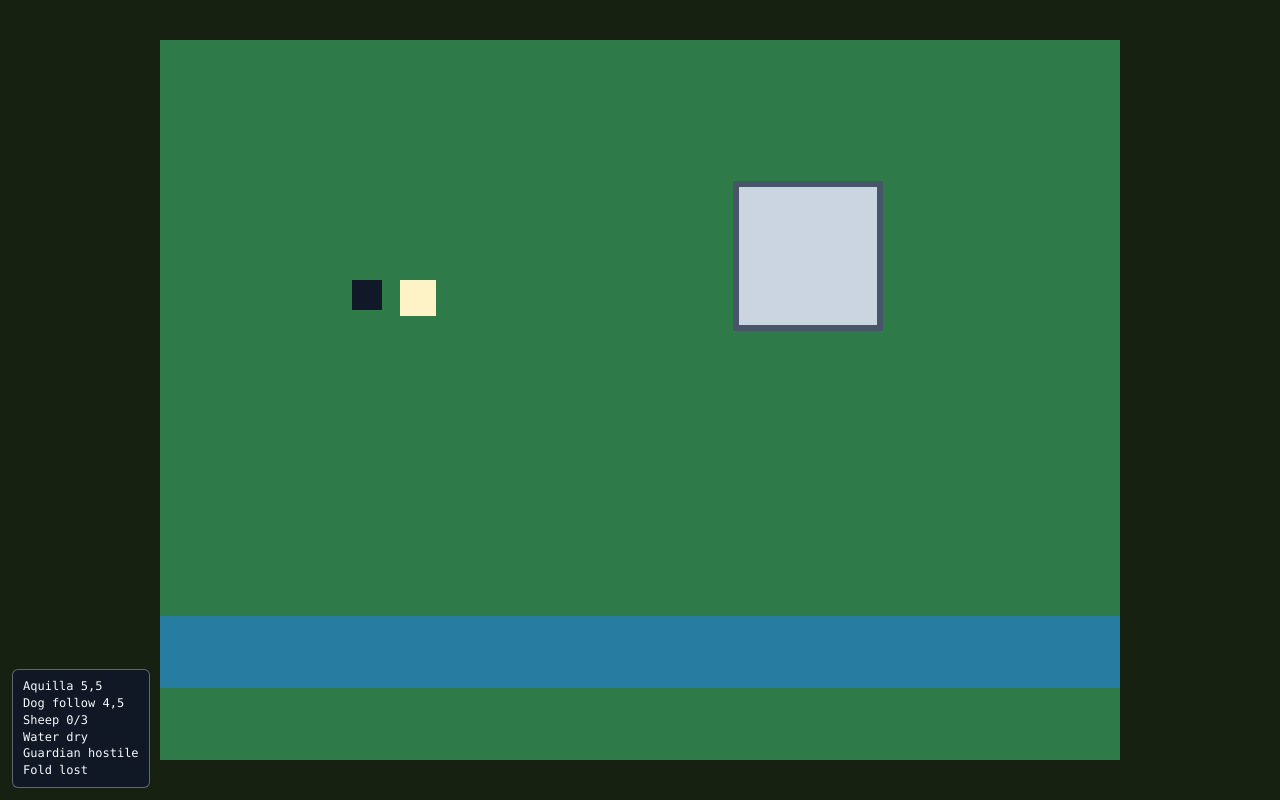
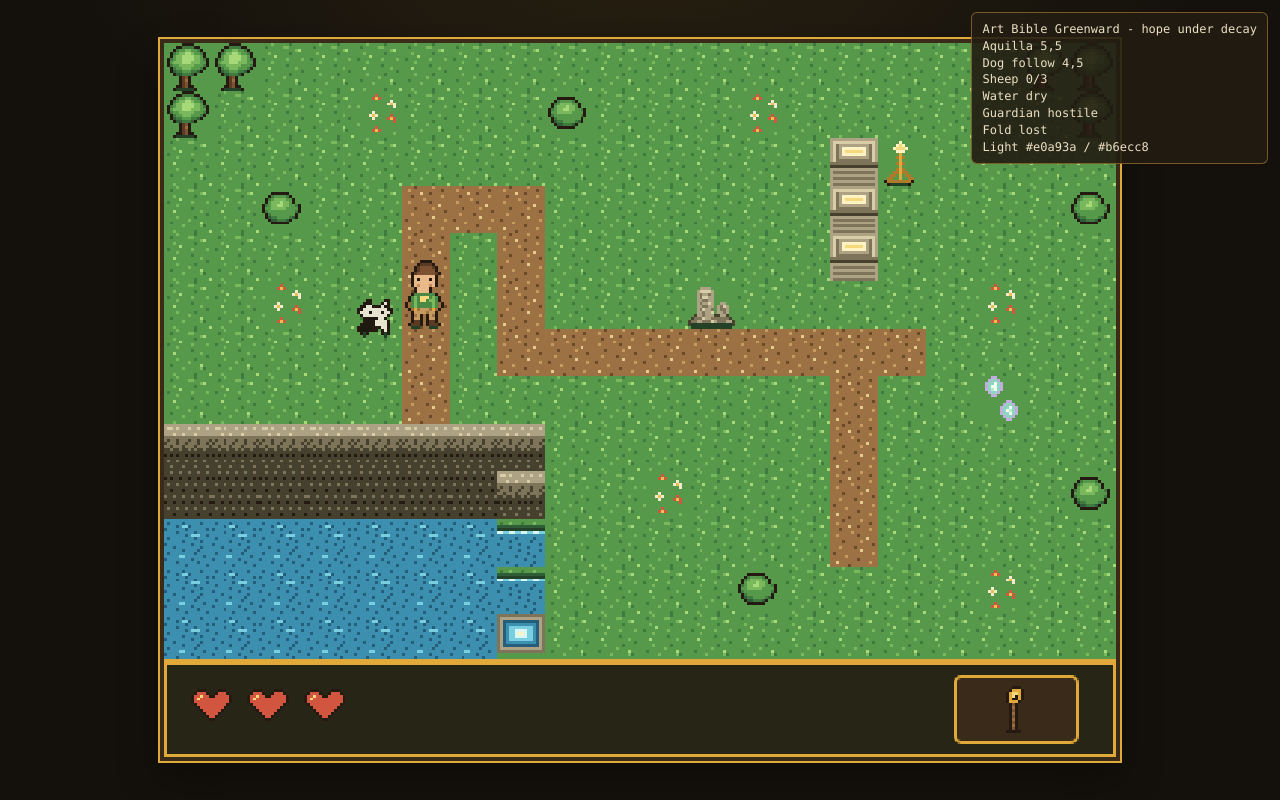
Before and after one commit to tribett/Aquilla, a website built with Vite: page index.html in a window 1280 px wide. Built offline with nearby package versions, Linux system fonts and the light colour scheme; animation ran at ten frames a second.

Commit message:
feat: apply Aquilla art bible direction

```diff
--- /dev/null
+++ b/src/art/aquillaArt.ts
@@ -0,0 +1,510 @@
+export interface PixelAsset {
+  rows: readonly string[];
+  palette: Readonly<Record<string, string>>;
+}
+
+const overworldPalette = {
+  a: "#2f5e36",
+  b: "#3f7a3e",
+  c: "#56994a",
+  d: "#79b85c",
+  e: "#a8d978",
+  f: "#6b4a2b",
+  g: "#9c7144",
+  h: "#c79b5e",
+  i: "#e6cb8e",
+  j: "#46412f",
+  k: "#7d745a",
+  l: "#ada284",
+  m: "#d8cda6",
+  n: "#245e7a",
+  o: "#3d8fb0",
+  p: "#79cfe0",
+  q: "#d8f6f2",
+  r: "#b07a2b",
+  s: "#e0a93a",
+  t: "#f6d97a",
+  u: "#fff3c4",
+  v: "#5a3a22",
+  w: "#7d5230",
+  W: "#9c6a3c",
+  x: "#241a12",
+  z: "#234127",
+  "1": "#f2fff0",
+  "2": "#b6ecc8",
+  "3": "#8fd6c0",
+  "4": "#c4abe0",
+  "5": "#d2553f",
+  "6": "#f3ead0",
+  "7": "#e8c24a",
+} as const;
+
+const characterPalette = {
+  x: "#241a12",
+  h: "#5a3a22",
+  H: "#7d5230",
+  s: "#eab98a",
+  S: "#c78a5c",
+  t: "#4a8a45",
+  T: "#79b85c",
+  d: "#2f5e36",
+  g: "#e0a93a",
+  G: "#f6d97a",
+  p: "#c79b5e",
+  P: "#9c7144",
+  o: "#5a3a22",
+  w: "#7d5230",
+  c: "#9c6a3c",
+  z: "#234127",
+  n: "#e8e2d0",
+} as const;
+
+const dogPalette = {
+  x: "#241a12",
+  b: "#1d1810",
+  w: "#e8e2d0",
+  g: "#7d745a",
+  t: "#c79b5e",
+  z: "#234127",
+} as const;
+
+const iconPalette = {
+  x: "#241a12",
+  w: "#7d5230",
+  W: "#9c6a3c",
+  g: "#b07a2b",
+  G: "#e0a93a",
+  t: "#f6d97a",
+  u: "#fff3c4",
+  r: "#a33b2c",
+  R: "#d2553f",
+} as const;
+
+const G = [
+  "ccccdcccccbccccc",
+  "ccbcccccddcccccc",
+  "ccccccccccccdecc",
+  "cccdccccccbccccc",
+  "cccccecccccccccc",
+  "cbcccccccdccccdc",
+  "ccccdccccccccccc",
+  "cccccccccbcccccc",
+  "ccceccccccccdccc",
+  "ccccccccccccccbc",
+  "ccccdcccccbccccc",
+  "ccccccccdccccccc",
+  "ccbccccccccceccc",
+  "ccccccdcccccdbcc",
+  "cccccccccccccccc",
+  "cccdccccccbcccce",
+];
+
+const g = [
+  "bbbbabbcbbbbbbbb",
+  "bbbcbbbbbbabbbcb",
+  "bbbbbbbbcbbbbbbb",
+  "bbabbbbbbbbbcbbb",
+  "bbbbcbbbbabbbbbb",
+  "bbbbbbbbbbbbbbbc",
+  "bcbbbbabbbbbbbbb",
+  "bbbbbbbbbbcbbbbb",
+  "bbbbbbbcbbbbabbb",
+  "bbbabcbbbbbbbbbb",
+  "bbbbbbbbbbbbcbbb",
+  "bbbcbbbbabbbbbbb",
+  "bbbbbbbbbbbbbbbb",
+  "bbbbabbbbbcbbbbb",
+  "bbbbbbbbbbbbbbbc",
+  "bcbbbbbbabbbbbbb",
+];
+
+const F = [
+  "cccccccccccccccc",
+  "ccccccc5ccccdccc",
+  "cccccc575ccccccc",
+  "cccccccccccc6ccc",
+  "ccccccccccc676cc",
+  "cdccccccccccc6cc",
+  "cccccccccccccccc",
+  "cccccc6ccccccccc",
+  "ccccc676cccc5ccc",
+  "cccccc6cccc575cc",
+  "ccccccccccccc5cc",
+  "cdcccccccccccccc",
+  "ccccccc5cccccccc",
+  "cccccc575ccccccc",
+  "cccccccccccccdcc",
+  "cccccccccccccccc",
+];
+
+const B = [
+  "................",
+  "................",
+  "....xxxxxx......",
+  "...xbccccbx.....",
+  "..xbcddddccx....",
+  "..xcdddeddcx....",
+  ".xbcddeeddccbx..",
+  ".xccdddddccccx..",
+  ".xbcccccccccbx..",
+  "..xbccccccccx...",
+  "..xabbccccbax...",
+  "...xaabbbax.....",
+  "....xxxxxx......",
+  "................",
+  "................",
+  "................",
+];
+
+const T = [
+  "......xxxx......",
+  "....xxbbbbxx....",
+  "...xbccddccbx...",
+  "..xbcddeedccbx..",
+  "..xcddeeeeddcx..",
+  ".xbcddeeeeddcbx.",
+  ".xcdddeeedddccx.",
+  ".xbccdddddcccbx.",
+  "..xbccdddcccbx..",
+  "..xabbcccbbax...",
+  "...xaabbbax.....",
+  ".....xvwx.......",
+  ".....xvWx.......",
+  ".....xvwx.......",
+  "....xxvwxx......",
+  "...xzzzzzzx.....",
+];
+
+const P = [
+  "ggggfggggghggggg",
+  "gghggggggggggfgg",
+  "ggggggiggfgggggg",
+  "gggfggggggggghgg",
+  "ggggggghgggggggg",
+  "gghggggggfgggggg",
+  "ggggggggggggiggg",
+  "ggggfggggghggggg",
+  "ggggggggggggggfg",
+  "ggghggggfggggggg",
+  "ggggggggggiggggg",
+  "gfgggggggggggghg",
+  "ggggghgggggggggg",
+  "gggggggggfgggggg",
+  "ggigggggggggghgg",
+  "ggggggfggggggggg",
+];
+
+const W = [
+  "oooooooooooooooo",
+  "onoooonooooonooo",
+  "oooonoppnooooooo",
+  "noooooonoooooono",
+  "oooonooooonooooo",
+  "ooooooonopppoono",
+  "onoooooooonooooo",
+  "oooooonooooonooo",
+  "noooooooonoooooo",
+  "ooonoooooooonooo",
+  "oooooonoooonoooo",
+  "onoooooooonooooo",
+  "oooooppoooooonoo",
+  "noooooooonoooooo",
+  "oooonoooooonoooo",
+  "ooooooonoooooono",
+];
+
+const w = [
+  "cccccccccccccccc",
+  "cbccdcccbcccdccc",
+  "aaaaaaaaaaaaaaaa",
+  "zzzzzzzzzzzzzzzz",
+  "qqppqqppqqppqqpp",
+  "oooooooooooooooo",
+  "onoooonooooonooo",
+  "oooonoooooonoooo",
+  "noooooonoooooono",
+  "oooonooooonooooo",
+  "ooooooonoooooono",
+  "onoooooooonooooo",
+  "oooooonooooonooo",
+  "noooooooonoooooo",
+  "ooonoooooooonooo",
+  "oooooonoooonoooo",
+];
+
+const C = [
+  "jjkjjkjjkjjkjjkj",
+  "jjjjjjjjjjjjjjjj",
+  "xjxjjxjjxjjxjjxj",
+  "jjjjjjjjjjjjjjjj",
+  "jkjjkjjkjjkjjkjj",
+  "jjjjjjjjjjjjjjjj",
+  "jjxjjjxjjjxjjjxj",
+  "jjjjjjjjjjjjjjjj",
+  "kjjkjjkjjkjjkjjk",
+  "jjjjjjjjjjjjjjjj",
+  "xjjxjjxjjxjjxjjx",
+  "jjjjjjjjjjjjjjjj",
+  "jkjjkjjkjjkjjkjj",
+  "jjjjjjjjjjjjjjjj",
+  "jjjxjjjxjjjxjjjx",
+  "jjjjjjjjjjjjjjjj",
+];
+
+const c = [
+  "llllllllllllllll",
+  "lmmlmlllmllmllml",
+  "llllllllllllllll",
+  "lllmllmlllmlllll",
+  "kkkkkkkkkkkkkkkk",
+  "kjkkjkkkjkkjkkkj",
+  "jkkkjkkjkkkjkkjk",
+  "kkjkkkjkkkjkkkkj",
+  "jjkjjkjjkjkjjkjj",
+  "jjjjjjjjjjjjjjjj",
+  "xjxjxjjxjxjxjjxj",
+  "jjjjjjjjjjjjjjjj",
+  "jkjjkjjkjjkjjkjj",
+  "jjjjjjjjjjjjjjjj",
+  "jjkjjjkjjjkjjjkj",
+  "jjjjjjjjjjjjjjjj",
+];
+
+const R = [
+  "................",
+  "................",
+  "....llll........",
+  "...lmmmml.......",
+  "...lkllkl.......",
+  "...lkmmll.......",
+  "...llkkll.......",
+  "...lkllml..ll...",
+  "...llkkll.lkml..",
+  "...lkmllk.lkkl..",
+  "...llkllm.llkl..",
+  "..jllkllljjllj..",
+  ".jkkkmllkkkkkkj.",
+  "jkkllkkkmlkkkllj",
+  "jzzzzzzzzzzzzzzj",
+  ".zzzzzzzzzzzzzz.",
+];
+
+const S = [
+  "llllllllllllllll",
+  "lmmmmmmmmmmmmmml",
+  "lmkllllllllllkml",
+  "lmkluuuuuuuulkml",
+  "lmkluttttttulkml",
+  "lmkluuuuuuuulkml",
+  "lmkllllllllllkml",
+  "lmkkkkkkkkkkkkml",
+  "kkkkkkkkkkkkkkkk",
+  "jjjjjjjjjjjjjjjj",
+  "llllllllllllllll",
+  "lkkkkkkkkkkkkkkl",
+  "llllllllllllllll",
+  "lkkkkkkkkkkkkkkl",
+  "llllllllllllllll",
+  "lkkkkkkkkkkkkkkl",
+];
+
+const A = [
+  "................",
+  ".......u........",
+  "......utu.......",
+  ".....utttu......",
+  "......uuu.......",
+  ".......s........",
+  "......rsr.......",
+  ".......s........",
+  "......rsr.......",
+  ".......s........",
+  "......rsr.......",
+  ".....rrsrr......",
+  "....rr.s.rr.....",
+  "...rr..s..rr....",
+  "..xrrrrrrrrx....",
+  "...xzzzzzzx.....",
+];
+
+const Q = [
+  "kkkkkkkkkkkkkkkk",
+  "kllllllllllllllk",
+  "klnnnnnnnnnnnnlk",
+  "klnoooooooooonlk",
+  "klnopppppppponlk",
+  "klnoppqqqqpponlk",
+  "klnoppquuqpponlk",
+  "klnoppqqqqpponlk",
+  "klnopppppppponlk",
+  "klnoooooooooonlk",
+  "klnnnnnnnnnnnnlk",
+  "kllllllllllllllk",
+  "kkkkkkkkkkkkkkkk",
+  "................",
+  "................",
+  "................",
+];
+
+const L = [
+  "cccccc44cccccccc",
+  "ccccc4334ccccccc",
+  "cccc433134cccccc",
+  "cccc431134cccccc",
+  "cccc432134cccccc",
+  "ccccc4334ccccccc",
+  "cccccc44cccccccc",
+  "cccccccccccccccc",
+  "ccccccccccc44ccc",
+  "cccccccccc4334cc",
+  "ccccccccc433134c",
+  "ccccccccc431234c",
+  "ccccccccc433134c",
+  "cccccccccc4334cc",
+  "ccccccccccc44ccc",
+  "cccccccccccccccc",
+];
+
+const aquilla = [
+  "................",
+  "......xxxx......",
+  ".....xhhhhx.....",
+  "....xhHHHHhx....",
+  "....xhHHHHHx....",
+  "...xhHHHHHHhx...",
+  "...xsssssssx....",
+  "...xsxsssxsx....",
+  "...xsssssssx....",
+  "...xsSsssSsx....",
+  "....xssssx......",
+  "....xssssx......",
+  "...xtttttttx....",
+  "..xtTtGGGtTtx...",
+  "..xtTtGGtTTtx...",
+  ".xctTtttttTtcx..",
+  ".xctTtttttTtcx..",
+  "..xcgPpppPgcx...",
+  "...xppppPppx....",
+  "...xPpx.xpPx....",
+  "...xppx.xppx....",
+  "...xoox.xoox....",
+  "..xooox.xooox...",
+  "...zzz...zzz....",
+];
+
+const sheepdog = [
+  "................",
+  "................",
+  "....xx....xx....",
+  "...xbx...xwx....",
+  "..xbwwxxxwbx....",
+  ".xbwwwwwwwwbx...",
+  ".xwwwbwwwbwwx...",
+  "..xwwwwwwwwx....",
+  "...xbbbbwwx.....",
+  "...xbbbwwwwx....",
+  "..xbbbbwwwwx....",
+  ".xbbbbxxxwwx....",
+  ".xbbbxxx.xwx....",
+  "..xzx....xzx....",
+  "...z......z.....",
+  "................",
+];
+
+const heart = [
+  "................",
+  "..xxx....xxx....",
+  ".xRRRx..xRRRx...",
+  "xRRtRRxxRRRRRx..",
+  "xRtRRRRRRRRRRx..",
+  "xRRRRRRRRRRRRx..",
+  ".xRRRRRRRRRRx...",
+  "..xRRRRRRRRx....",
+  "...xRRRRRRx.....",
+  "....xRRRRx......",
+  ".....xRRx.......",
+  "......xx........",
+  "................",
+  "................",
+  "................",
+  "................",
+];
+
+const crook = [
+  "......xxx.......",
+  ".....xGGGx......",
+  "....xGttGx......",
+  "....xGtxGx......",
+  "....xGxxGx......",
+  "....xGGGx.......",
+  ".....xwx........",
+  ".....xWx........",
+  ".....xwx........",
+  ".....xWx........",
+  ".....xwx........",
+  ".....xWx........",
+  ".....xwx........",
+  ".....xWx........",
+  ".....xwx........",
+  "....xxxxx.......",
+];
+
+export const AQUILLA_ART = {
+  direction: {
+    world: "Greenward",
+    pixelStyle: "GBA Minish Cap-fidelity pixel art",
+    tone: "hope under decay",
+  },
+  palette: {
+    grassBase: overworldPalette.c,
+    pathBase: overworldPalette.g,
+    waterBase: overworldPalette.o,
+    trueLight: overworldPalette.s,
+    trueLightHighlight: overworldPalette.t,
+    falseLight: overworldPalette["2"],
+    falseLightFringe: overworldPalette["4"],
+    warmOutline: overworldPalette.x,
+    panel: "#231c12",
+    panelTrim: "#e0a93a",
+  },
+  tiles: {
+    G: { rows: G, palette: overworldPalette },
+    g: { rows: g, palette: overworldPalette },
+    F: { rows: F, palette: overworldPalette },
+    B: { rows: B, palette: overworldPalette },
+    T: { rows: T, palette: overworldPalette },
+    P: { rows: P, palette: overworldPalette },
+    W: { rows: W, palette: overworldPalette },
+    w: { rows: w, palette: overworldPalette },
+    C: { rows: C, palette: overworldPalette },
+    c: { rows: c, palette: overworldPalette },
+    R: { rows: R, palette: overworldPalette },
+    S: { rows: S, palette: overworldPalette },
+    A: { rows: A, palette: overworldPalette },
+    Q: { rows: Q, palette: overworldPalette },
+    L: { rows: L, palette: overworldPalette },
+  } satisfies Record<string, PixelAsset>,
+  sprites: {
+    aquilla: { rows: aquilla, palette: characterPalette },
+    sheepdog: { rows: sheepdog, palette: dogPalette },
+  } satisfies Record<string, PixelAsset>,
+  icons: {
+    heart: { rows: heart, palette: iconPalette },
+    crook: { rows: crook, palette: iconPalette },
+  } satisfies Record<string, PixelAsset>,
+  sceneMap: [
+    "TTGGGGGGGGGGGGGGGGTT",
+    "TGGGFGGGBGGGFGGGGGGT",
+    "GGGGGGGGGGGGGGSAGGGG",
+    "GGBGGPPPGGGGGGSGGGGB",
+    "GGGGGPGPGGGGGGSGGGGG",
+    "GGFGGPGPGGGRGGGGGFGG",
+    "GGGGGPGPPPPPPPPPGGGG",
+    "GGGGGPGGGGGGGGPGGLGG",
+    "ccccccccGGGGGGPGGGGG",
+    "CCCCCCCcGGFGGGPGGGGB",
+    "WWWWWWWwGGGGGGPGGGGG",
+    "WWWWWWWwGGGGBGGGGFGG",
+    "WWWWWWWQGGGGGGGGGGGG",
+  ],
+} as const;
--- /dev/null
+++ b/src/art/pixelRenderer.ts
@@ -0,0 +1,56 @@
+import Phaser from "phaser";
+import type { PixelAsset } from "./aquillaArt";
+
+export function hexToNumber(hex: string): number {
+  return Number.parseInt(hex.replace("#", ""), 16);
+}
+
+export function drawPixelAsset(
+  graphics: Phaser.GameObjects.Graphics,
+  asset: PixelAsset,
+  x: number,
+  y: number,
+  scale: number,
+): void {
+  for (let rowIndex = 0; rowIndex < asset.rows.length; rowIndex += 1) {
+    const row = asset.rows[rowIndex];
+    for (let columnIndex = 0; columnIndex < row.length; columnIndex += 1) {
+      const key = row[columnIndex];
+
+      if (key === "." || key === " ") {
+        continue;
+      }
+
+      const color = asset.palette[key];
+      if (!color) {
+        continue;
+      }
+
+      graphics.fillStyle(hexToNumber(color), 1);
+      graphics.fillRect(x + columnIndex * scale, y + rowIndex * scale, scale, scale);
+    }
+  }
+}
+
+export function drawTileScene(
+  graphics: Phaser.GameObjects.Graphics,
+  sceneMap: readonly string[],
+  tiles: Readonly<Record<string, PixelAsset>>,
+  x: number,
+  y: number,
+  scale: number,
+): void {
+  const tileSize = 16 * scale;
+
+  for (let rowIndex = 0; rowIndex < sceneMap.length; rowIndex += 1) {
+    const row = sceneMap[rowIndex];
+    for (let columnIndex = 0; columnIndex < row.length; columnIndex += 1) {
+      const asset = tiles[row[columnIndex]];
+      if (!asset) {
+        continue;
+      }
+
+      drawPixelAsset(graphics, asset, x + columnIndex * tileSize, y + rowIndex * tileSize, scale);
+    }
+  }
+}
--- a/src/render/AquillaScene.ts
+++ b/src/render/AquillaScene.ts
@@ -1,9 +1,13 @@
 import Phaser from "phaser";
+import { AQUILLA_ART } from "../art/aquillaArt";
+import { drawPixelAsset, drawTileScene, hexToNumber } from "../art/pixelRenderer";
 import { createInitialState } from "../game/createInitialState";
 import type { GameState } from "../game/types";
 import { renderDebugOverlay } from "./debugOverlay";
 
-const TILE_SIZE = 32;
+const PIXEL_SCALE = 2;
+const TILE_SIZE = 16 * PIXEL_SCALE;
+const SCENE_HEIGHT = 13 * TILE_SIZE;
 
 export class AquillaScene extends Phaser.Scene {
   private state: GameState = createInitialState();
@@ -13,38 +17,51 @@ export class AquillaScene extends Phaser.Scene {
   }
 
   create(): void {
-    this.cameras.main.setBackgroundColor("#2f7a49");
+    this.cameras.main.setBackgroundColor(AQUILLA_ART.palette.grassBase);
     this.drawWorld();
     renderDebugOverlay(this.state);
   }
 
   private drawWorld(): void {
     const graphics = this.add.graphics();
-    graphics.fillStyle(0x2f7a49, 1);
+    graphics.fillStyle(hexToNumber(AQUILLA_ART.palette.grassBase), 1);
     graphics.fillRect(0, 0, 640, 480);
 
-    graphics.fillStyle(0x277da1, 1);
-    graphics.fillRect(0, 384, 640, 48);
+    drawTileScene(graphics, AQUILLA_ART.sceneMap, AQUILLA_ART.tiles, 0, 0, PIXEL_SCALE);
 
-    graphics.fillStyle(0xcbd5e1, 1);
-    graphics.fillRect(384, 96, 96, 96);
-    graphics.lineStyle(4, 0x475569, 1);
-    graphics.strokeRect(384, 96, 96, 96);
+    this.drawHud(graphics);
 
-    graphics.fillStyle(0xfef3c7, 1);
-    graphics.fillRect(
+    drawPixelAsset(
+      graphics,
+      AQUILLA_ART.sprites.aquilla,
       this.state.player.position.x * TILE_SIZE,
-      this.state.player.position.y * TILE_SIZE,
-      24,
-      24,
+      this.state.player.position.y * TILE_SIZE - 16,
+      PIXEL_SCALE,
     );
 
-    graphics.fillStyle(0x111827, 1);
-    graphics.fillRect(
+    drawPixelAsset(
+      graphics,
+      AQUILLA_ART.sprites.sheepdog,
       this.state.dog.position.x * TILE_SIZE,
-      this.state.dog.position.y * TILE_SIZE,
-      20,
-      20,
+      this.state.dog.position.y * TILE_SIZE + 8,
+      PIXEL_SCALE,
     );
   }
+
+  private drawHud(graphics: Phaser.GameObjects.Graphics): void {
+    graphics.fillStyle(hexToNumber(AQUILLA_ART.palette.panel), 0.92);
+    graphics.fillRect(0, SCENE_HEIGHT, 640, 480 - SCENE_HEIGHT);
+    graphics.lineStyle(4, hexToNumber(AQUILLA_ART.palette.panelTrim), 1);
+    graphics.strokeRect(0, SCENE_HEIGHT, 640, 480 - SCENE_HEIGHT);
+
+    for (let index = 0; index < 3; index += 1) {
+      drawPixelAsset(graphics, AQUILLA_ART.icons.heart, 18 + index * 38, SCENE_HEIGHT + 16, 2);
+    }
+
+    graphics.fillStyle(hexToNumber("#3a2a1a"), 1);
+    graphics.fillRoundedRect(532, SCENE_HEIGHT + 10, 82, 44, 4);
+    graphics.lineStyle(2, hexToNumber(AQUILLA_ART.palette.panelTrim), 1);
+    graphics.strokeRoundedRect(532, SCENE_HEIGHT + 10, 82, 44, 4);
+    drawPixelAsset(graphics, AQUILLA_ART.icons.crook, 558, SCENE_HEIGHT + 16, 2);
+  }
 }
--- a/src/render/debugOverlay.ts
+++ b/src/render/debugOverlay.ts
@@ -1,4 +1,5 @@
 import type { GameState } from "../game/types";
+import { AQUILLA_ART } from "../art/aquillaArt";
 
 export function renderDebugOverlay(state: GameState): void {
   let overlay = document.querySelector<HTMLPreElement>("#debug-state");
@@ -10,11 +11,13 @@ export function renderDebugOverlay(state: GameState): void {
   }
 
   overlay.textContent = [
+    `Art Bible ${AQUILLA_ART.direction.world} - ${AQUILLA_ART.direction.tone}`,
     `Aquilla ${state.player.position.x},${state.player.position.y}`,
     `Dog ${state.dog.command} ${state.dog.position.x},${state.dog.position.y}`,
     `Sheep ${state.objectives.gatheredSheep}/${state.objectives.requiredSheep}`,
     `Water ${state.objectives.waterRestored ? "restored" : "dry"}`,
     `Guardian ${state.objectives.guardianCalmed ? "calmed" : "hostile"}`,
     `Fold ${state.objectives.foldRestored ? "restored" : "lost"}`,
+    `Light ${AQUILLA_ART.palette.trueLight} / ${AQUILLA_ART.palette.falseLight}`,
   ].join("\n");
 }
--- a/src/styles.css
+++ b/src/styles.css
@@ -1,9 +1,8 @@
 :root {
-  color: #f8fafc;
-  background: #172112;
+  color: #ece0c4;
+  background: #14110c;
   font-family:
-    Inter, ui-sans-serif, system-ui, -apple-system, BlinkMacSystemFont, "Segoe UI",
-    sans-serif;
+    "Source Serif 4", Georgia, Cambria, "Times New Roman", serif;
 }
 
 * {
@@ -25,25 +24,31 @@ body {
 #game-root {
   display: grid;
   place-items: center;
-  background: #172112;
+  background:
+    radial-gradient(900px 520px at 50% -10%, rgba(224, 169, 58, 0.1), transparent 64%),
+    #14110c;
 }
 
 canvas {
   width: min(100vw, 960px);
   height: auto;
   image-rendering: pixelated;
+  border: 4px solid #3a2a1a;
+  box-shadow:
+    0 0 0 2px #e0a93a,
+    0 18px 40px rgba(0, 0, 0, 0.32);
 }
 
 #debug-state {
   position: fixed;
-  left: 12px;
-  bottom: 12px;
+  top: 12px;
+  right: 12px;
   z-index: 10;
   margin: 0;
   padding: 8px 10px;
-  border: 1px solid rgba(248, 250, 252, 0.35);
+  border: 1px solid rgba(224, 169, 58, 0.45);
   border-radius: 6px;
-  background: rgba(15, 23, 42, 0.82);
-  color: #f8fafc;
+  background: rgba(35, 28, 18, 0.9);
+  color: #ece0c4;
   font: 12px/1.4 ui-monospace, SFMono-Regular, Menlo, Monaco, Consolas, monospace;
 }
```
Also changed, not shown: index.html (+1 -0 lines), tests/e2e/boot.spec.ts (+25 -0 lines), tests/unit/art-bible.test.ts (added, +26 -0 lines).
